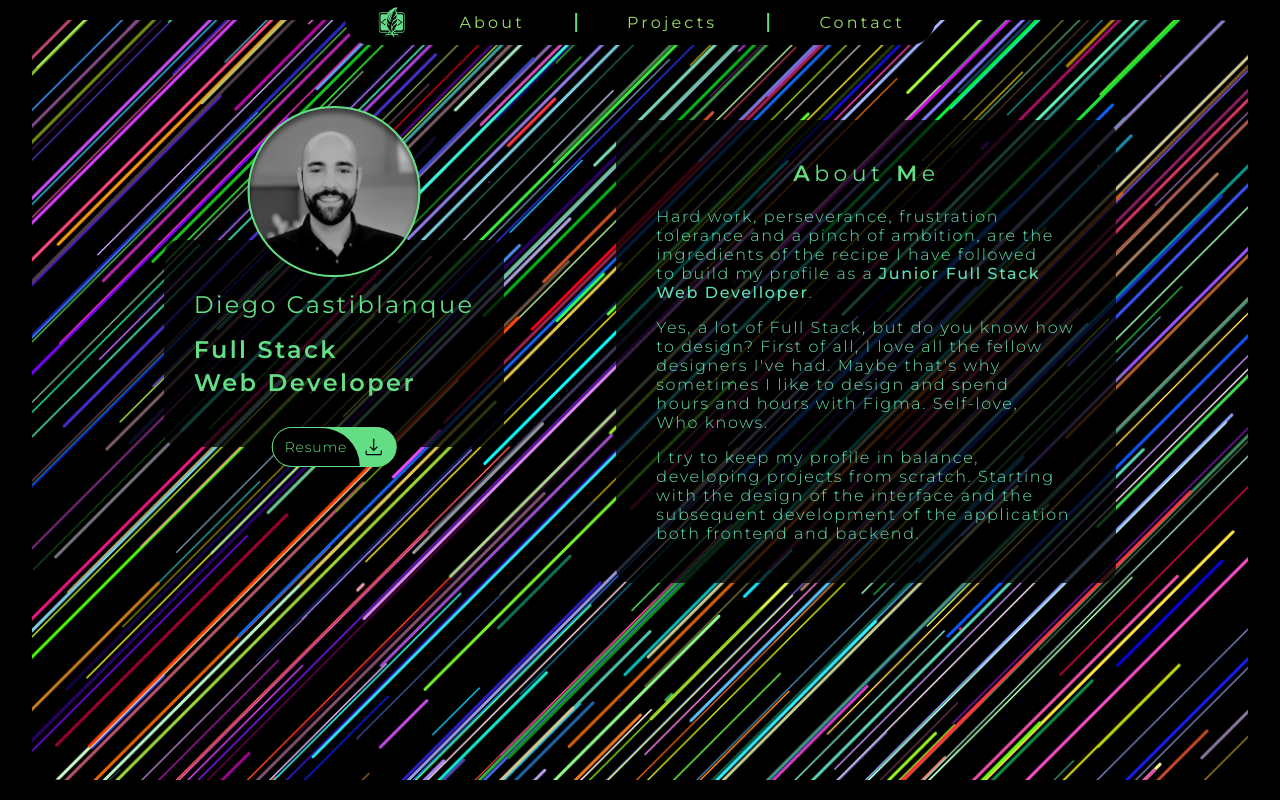
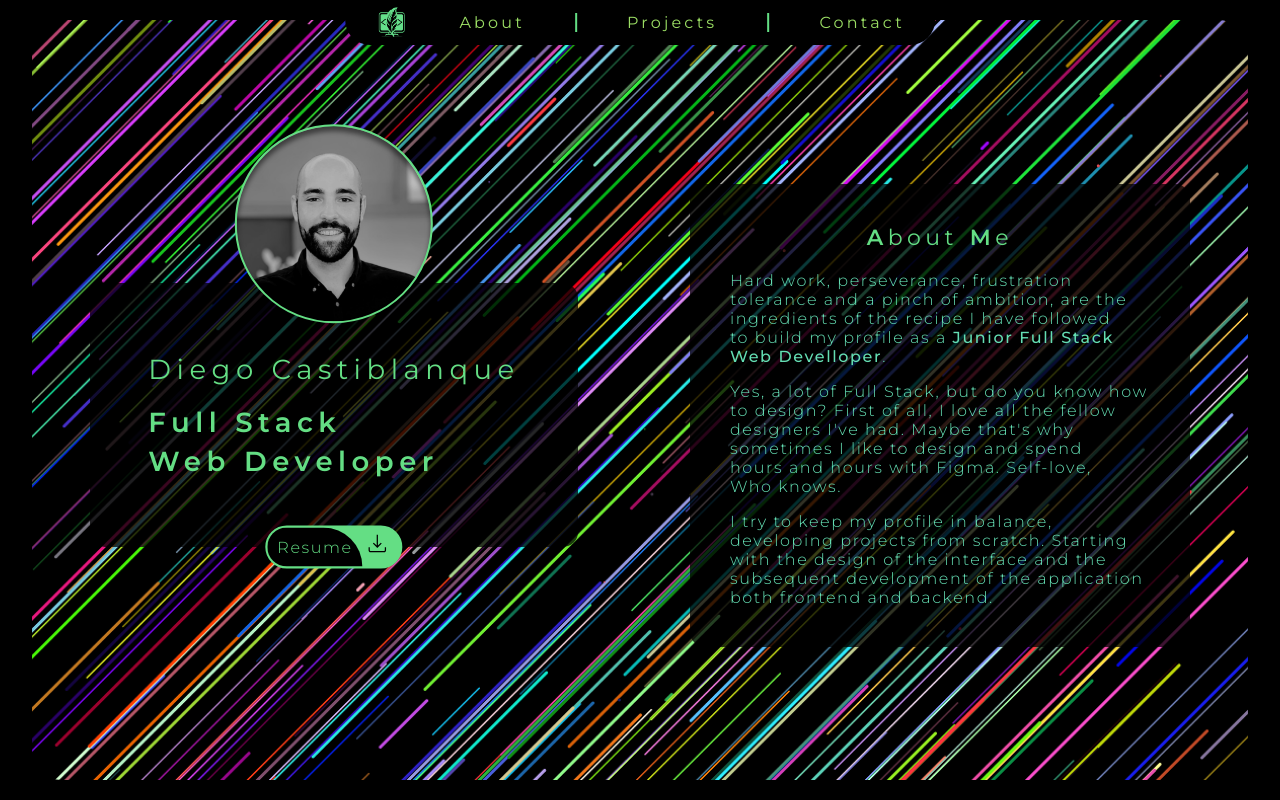
Before and after one commit to Diego-Castiblanque-Alberca/Portfolio, an Angular app: page / in a window 1280 px wide. Built offline with nearby package versions, Linux system fonts and the light colour scheme.

Commit message:
Update presentation component styles for responsiveness and fix alignment in identity card component

```diff
--- a/src/app/shared/components/presentation/identidy-card/identidy-card.component.html
+++ b/src/app/shared/components/presentation/identidy-card/identidy-card.component.html
@@ -1,17 +1,17 @@
 <div class="identity-card-container">
-    <div class="identity-card-photo-container">
-    </div>
     <div class="identity-card-info-container">
+        <div class="identity-card-photo-container">
+        </div>
         <span>Diego Castiblanque</span>
         <div class="identity-card-info-subcontainer">
             <span>Full Stack</span>
             <span>Web Developer</span>
         </div>
+        <a href="../../../../../assets/resources-shared/DiegoCastiblanqueCV.pdf" download class="identity-card-button">
+            <p>Resume</p>
+            <div class="identity-card-button-container-icon">
+                <img src="../../../../../assets/images/download.svg" alt="download icon">
+            </div>
+        </a>
     </div>
-    <a href="../../../../../assets/resources-shared/DiegoCastiblanqueCV.pdf" download class="identity-card-button">
-        <p>Resume</p>
-        <div class="identity-card-button-container-icon">
-            <img src="../../../../../assets/images/download.svg" alt="download icon" >
-        </div>
-    </a>
 </div>
--- a/src/app/shared/components/presentation/identidy-card/identidy-card.component.scss
+++ b/src/app/shared/components/presentation/identidy-card/identidy-card.component.scss
@@ -1,36 +1,36 @@
 @use '../../../styles/variables.scss' as *;
 
 .identity-card-container {
-    position: relative;
-    padding-top: 160px;
+    padding-top: clamp(11.25rem, 8.5vw + 9rem, 13.75rem);;
 
 }
 
 .identity-card-photo-container {
     position: absolute;
     left: 50%;
-    transform: translateX(-50%);
-    bottom: 160px;
-    width: 148px;
-    height: 147px;
+    top: 0;
+    left: 50%;
+    transform: translate(-50%, -80%);
+    width: clamp(9.375rem, 5.5vw + 8rem, 12.5rem);;
+    aspect-ratio: 1/1;
     overflow: hidden;
-    border-radius: 102px;
+    border-radius: 100%;
     border: 2px solid $color-tittle-icons;
     background: linear-gradient(0deg, rgba(0, 0, 0, 0.10) 0%, rgba(0, 0, 0, 0.10) 100%), url(../../../../../assets/images/foto.png) $color-tittle-icons 50% / cover no-repeat;
     box-shadow: 0px 5px 5px 0px rgba(0, 0, 0, 0.50) inset;
 }
 
 .identity-card-info-container {
+    position: relative;
     display: flex;
     flex-direction: column;
-    gap: 16px;
+    gap: clamp(1rem, 0.41vw + 0.9rem, 1.25rem);;
     font-family: 'Montserrat', sans-serif;
     color: $color-tittle-icons;
-    font-family: 'Montserrat', sans-serif;
-    font-size: 20px;
+    font-size: clamp(1.25rem, 0.9vw + 1rem, 1.75rem);;
     font-weight: 400;
-    letter-spacing: 2px;
-    padding: 50px 30px;
+    letter-spacing: 0.2em;
+    padding: clamp(3.125rem, 1.95vw + 2.71rem, 4.375rem) clamp(1.875rem, 3.3vw + 1rem, 3.75rem);
     border-radius: 15px;
     background: rgba(0, 0, 0, 0.75);
     width: max-content;
@@ -41,18 +41,18 @@
     display: flex;
     flex-direction: column;
     font-weight: 600;
-    gap: 4px;
+    gap: 5px;
 }
 
 .identity-card-button {
     position: absolute;
     left: 50%;
-    transform: translateX(-50%);
-    bottom: -14px;
+    bottom: 0;
+    transform: translate(-50%, 50%);
     display: flex;
     align-items: center;
     border-radius: 30px;
-    border: 1px solid $color-tittle-icons;
+    border: 2px solid $color-tittle-icons;
     background-color: $color-tittle-icons;
     overflow: hidden;
     padding-right: 8px;
@@ -61,136 +61,22 @@
         background-color: $color-background1;
         color: $color-tittle-icons;
         font-family: 'Montserrat', sans-serif;
-        font-size: 12px;
+        font-size: clamp(0.75rem, 0.46vw + 0.63rem, 1rem);
         font-weight: 300;
-        letter-spacing: 0.6px;
-        padding: 8px 10px;
+        letter-spacing: 0.1em;
+        padding: 10px;
         border-top-right-radius: 50px;
-
-
     }
 
 }
 
 .identity-card-button-container-icon {
-    width: 25px;
-    height: 25px;
+    width: clamp(1.563rem, 0.65vw + 1.39rem, 1.875rem);;
+    height: auto;
 }
-
-@media screen and (min-width: 576px) {
-    .identity-card-container {
-        position: relative;
-        padding-top: 190px;
-    }
-
-    .identity-card-photo-container {
-        bottom: 170px;
-        width: 173px;
-        height: 171px;
-    }
-
-    .identity-card-info-container {
-        font-size: 24px;
-        letter-spacing: 2.4px;
-        gap: 16px;
-
-    }
-
-    .identity-card-button {
-        bottom: -20px;
-        padding-right: 8px;
-
-        p {
-            font-size: 14px;
-            letter-spacing: 0.8px;
-            padding: 10px 12px;
-        }
-
-    }
-
-    .identity-card-button-container-icon {
-        width: 28px;
-        height: 28px;
-    }
-}
-
-@media screen and (min-width: 768px) {}
-
 
 @media screen and (min-width: 992px) {
     .identity-card-container {
-        padding-top: 120px;
+        padding-top: 0;
     }
 }
-@media screen and (min-width: 1300px) {
-    .identity-card-container {
-        padding-top: 180px;
-    }
-
-    .identity-card-photo-container {
-        width: 200px;
-        height: 201px; overflow: hidden;
-        bottom: 215px;
-    }
-
-    .identity-card-info-container {
-        font-size: 28px;
-        padding: 65px 50px;
-        letter-spacing: 2.7px;
-        gap: 20px;
-    }
-
-    .identity-card-info-subcontainer {
-        gap: 5px;
-    }
-
-    .identity-card-button {
-        border: 2px solid $color-tittle-icons;
-        padding-right: 8px;
-
-        p {
-            font-size: 16px;
-            letter-spacing: 0.8px;
-            padding: 10px 12px;
-        }
-
-    }
-
-    .identity-card-button-container-icon {
-        width: 30px;
-        height: 30px;
-    }
-}
-
-@media screen and (min-width: 1920px) {
-    .identity-card-container {
-        padding-top: 180px;
-    }
-
-    .identity-card-photo-container {
-        width: 240px;
-        height: 241px;
-        border-radius: 160px;
-        bottom: 290px;
-    }
-
-    .identity-card-info-container {
-        font-size: 36px;
-        padding: 90px 65px;
-        letter-spacing: 3.6px;
-        gap: 26px;
-    }
-    .identity-card-button {
-        padding-right: 10px;
-        p {
-            font-size: 24px;
-            letter-spacing: 1.2px;
-            padding: 10px 16px;
-        }
-    }
-
-    .identity-card-button-container-icon {
-        width: 36px;
-        height: 36px;
-    }
-}
--- a/src/app/shared/components/presentation/presentation.component.scss
+++ b/src/app/shared/components/presentation/presentation.component.scss
@@ -17,8 +17,8 @@
     .presentation-container {
         flex-direction: row;
         justify-content: center;
-        align-items: flex-start;
+        align-items: center;
         min-height: 95dvh;
-        padding: 100px 30px 0px;
+        padding: 60px 30px 30px;
     }
 }
```
